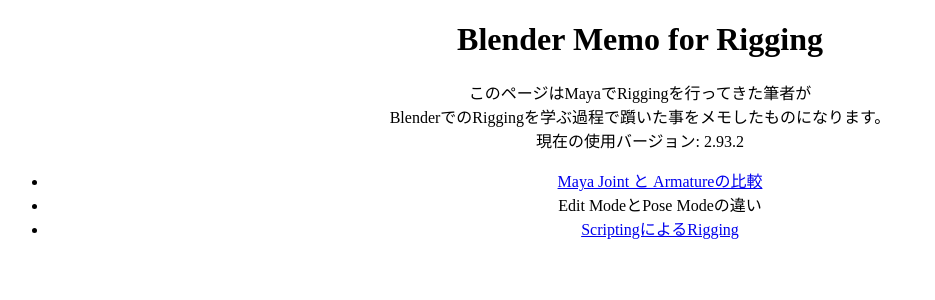
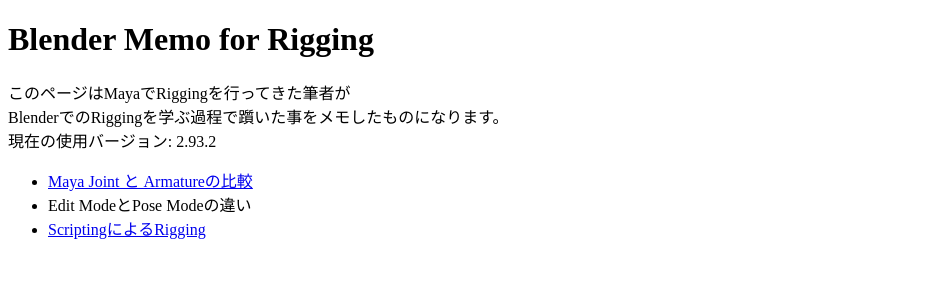
Before and after one commit to akiwoRM/akiwoRM.github.io, a Jekyll site: the page built from index.md, in a window 1280 px wide. Shown: the top 300 px of the page, without its empty margins (0-935 px from the left). Built offline with Jekyll 4.4.1, drawn with Linux system fonts in a browser that asks for light colours; Markdown is read by kramdown in place of the engine named in the settings.

Commit message:
add contents-tag

```diff
--- a/css/style.css
+++ b/css/style.css
@@ -1,3 +1,7 @@
 body{
   text-align: center;
 }
+#contents{
+  text-align: left;
+  width: 85%;
+}
```
